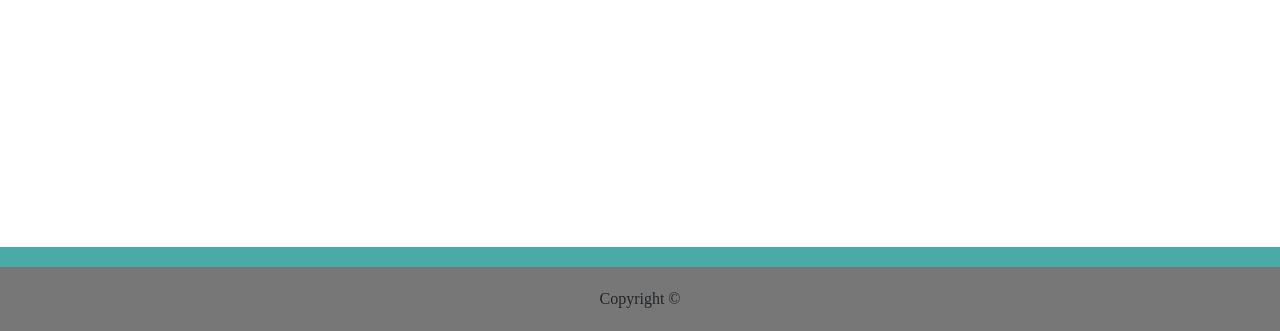
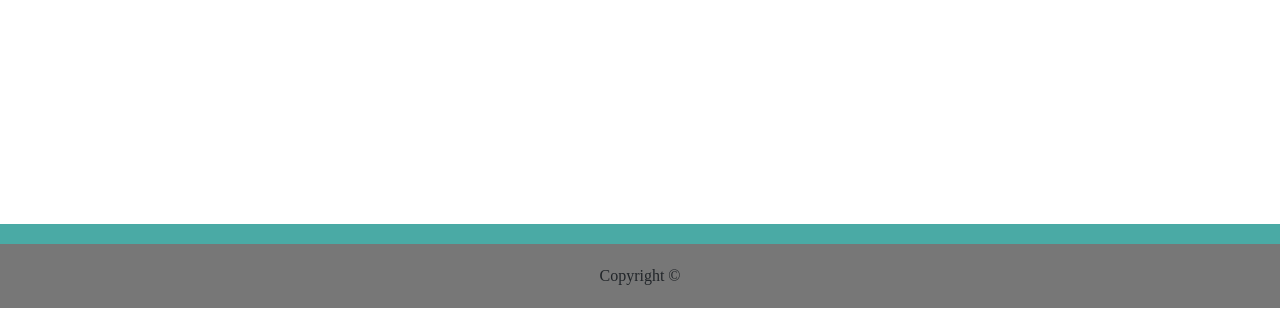
Before and after one commit to enelsonii/Bootstrap-Portfolio, a plain HTML site: page portfolio.html in a window 1280 px wide. Shown: the part 492-823 px from the top of the page. After the commit the page ends 800 px from the top, so only its background shows below. Drawn offline with nearby package versions, Linux system fonts and the light colour scheme.

Commit message:
added sticky footer on each css file.

```diff
--- a/portfolio.html
+++ b/portfolio.html
@@ -69,10 +69,12 @@
         </div>
     </div>
         <!--Footer-->
-        <div id="place-holder"></div>
-            <footer>
-                Copyright &copy;
-            </footer>
+        <div class="fixed-bottom">
+                <div id="place-holder"></div>
+                    <footer >
+                        Copyright &copy;
+                    </footer>
+            </div>
             <script src="https://code.jquery.com/jquery-3.3.1.slim.min.js" integrity="sha384-q8i/X+965DzO0rT7abK41JStQIAqVgRVzpbzo5smXKp4YfRvH+8abtTE1Pi6jizo" crossorigin="anonymous"></script>
             <script src="https://cdnjs.cloudflare.com/ajax/libs/popper.js/1.14.3/umd/popper.min.js" integrity="sha384-ZMP7rVo3mIykV+2+9J3UJ46jBk0WLaUAdn689aCwoqbBJiSnjAK/l8WvCWPIPm49" crossorigin="anonymous"></script>
             <script src="https://stackpath.bootstrapcdn.com/bootstrap/4.1.3/js/bootstrap.min.js" integrity="sha384-ChfqqxuZUCnJSK3+MXmPNIyE6ZbWh2IMqE241rYiqJxyMiZ6OW/JmZQ5stwEULTy" crossorigin="anonymous"></script>
```
Also changed, not shown: contact.html (+6 -4 lines), index.html (+6 -4 lines).
